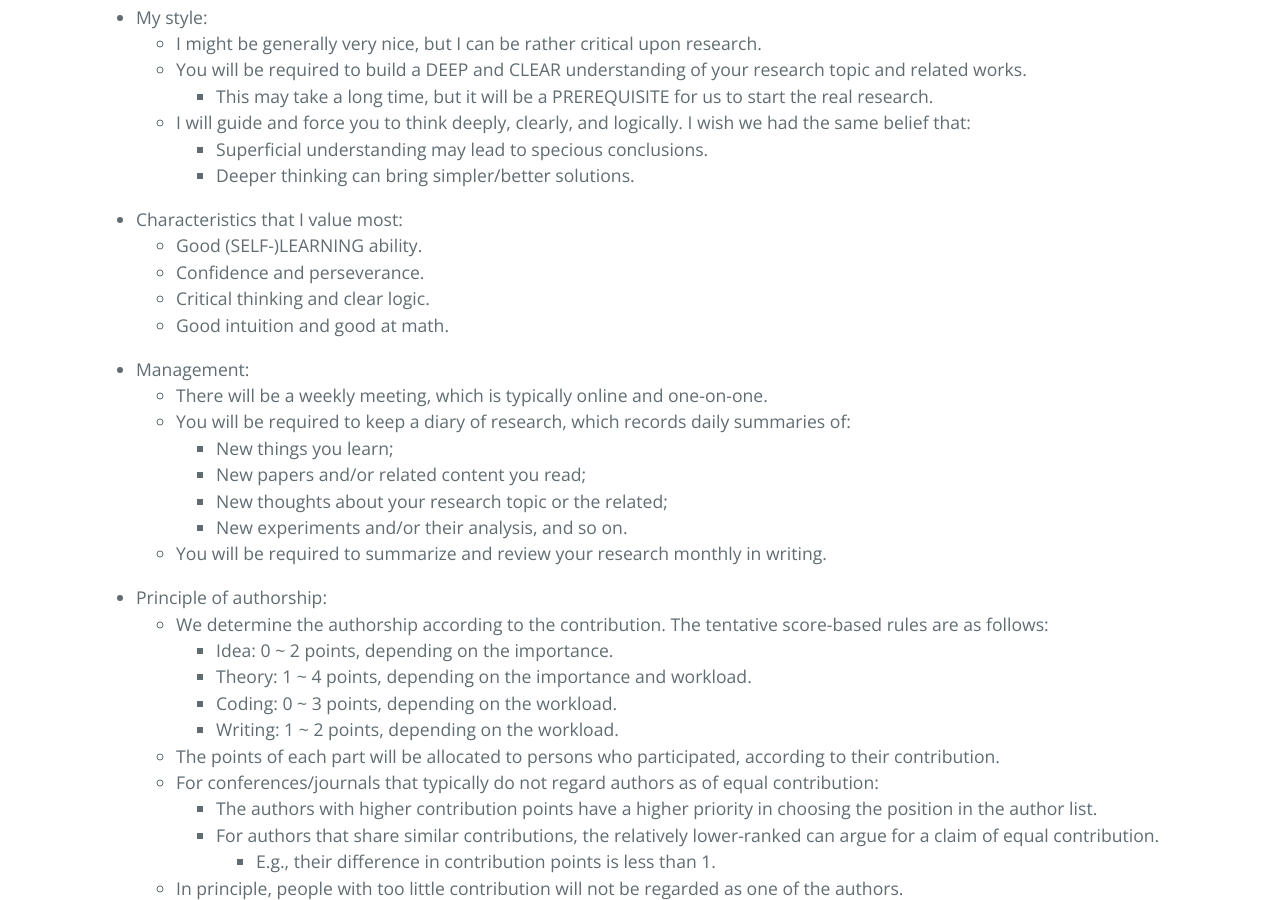
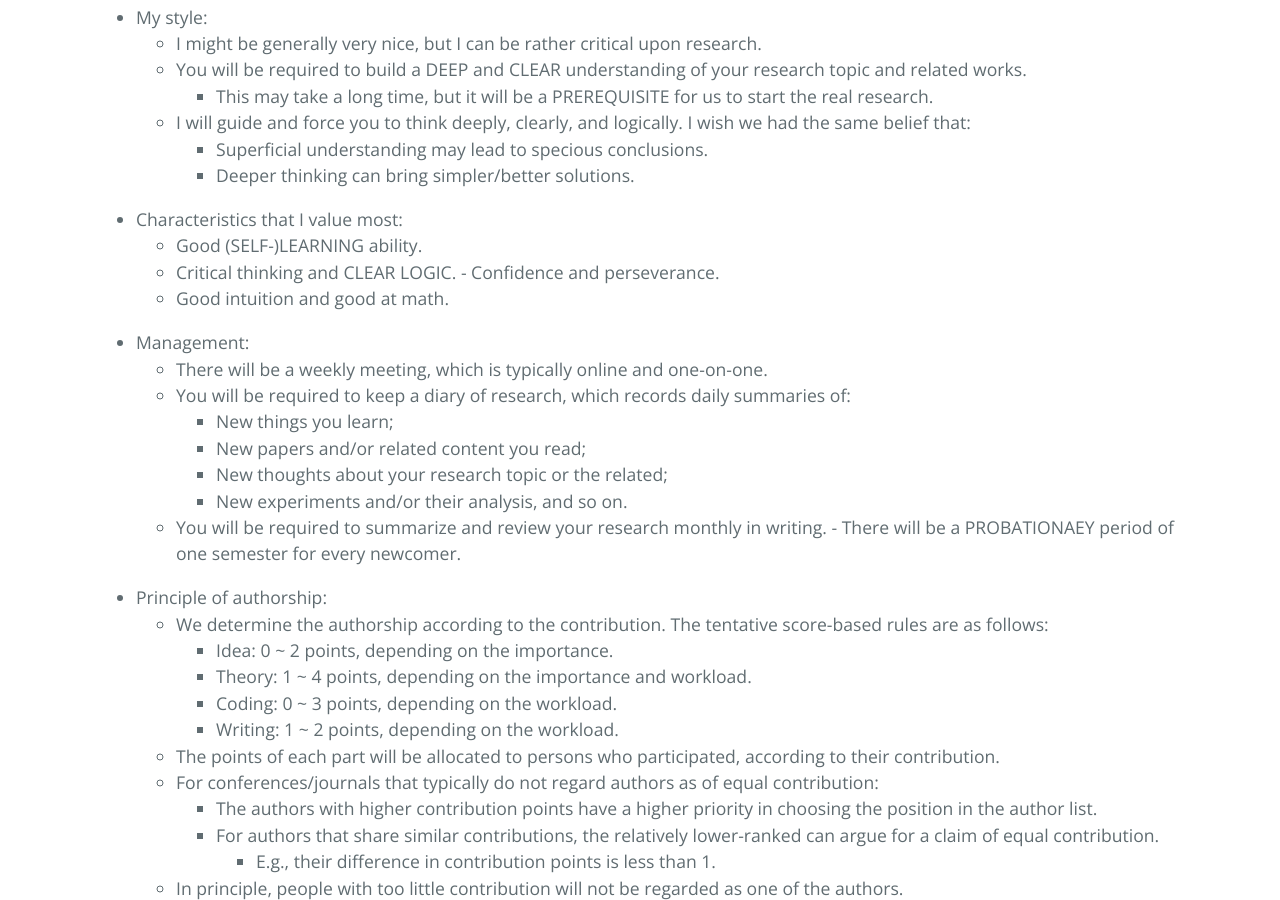
Before and after one commit to ZhimingZhou/zhimingzhou.github.io, a Jekyll site: the page built from _posts/2021-10-11-Prospective-Students.md, in a window 1280 px wide and 900 px high, scrolled down 1162 px. Built offline with Jekyll 4.4.1, drawn with Linux system fonts in a browser that asks for light colours; comment, search, counter and statistics services are not loaded.

Commit message:
Update 2021-10-11-Prospective-Students.md

```diff
--- a/_posts/2021-10-11-Prospective-Students.md
+++ b/_posts/2021-10-11-Prospective-Students.md
@@ -52,8 +52,8 @@ I’m looking for talented students with enthusiasm for fundamental research in
 <!--  -->
 - Characteristics that I value most:
 	- Good (SELF-)LEARNING ability.
-	- Confidence and perseverance.
-	- Critical thinking and clear logic.
+	- Critical thinking and CLEAR LOGIC.
+ 	- Confidence and perseverance.
 	- Good intuition and good at math.
 
 <!--  -->
@@ -65,6 +65,7 @@ I’m looking for talented students with enthusiasm for fundamental research in
 		- New thoughts about your research topic or the related;
 		- New experiments and/or their analysis, and so on.
 	- You will be required to summarize and review your research monthly in writing.
+ 	- There will be a PROBATIONAEY period of one semester for every newcomer.
 
 <!--  -->
 - Principle of authorship:
```
